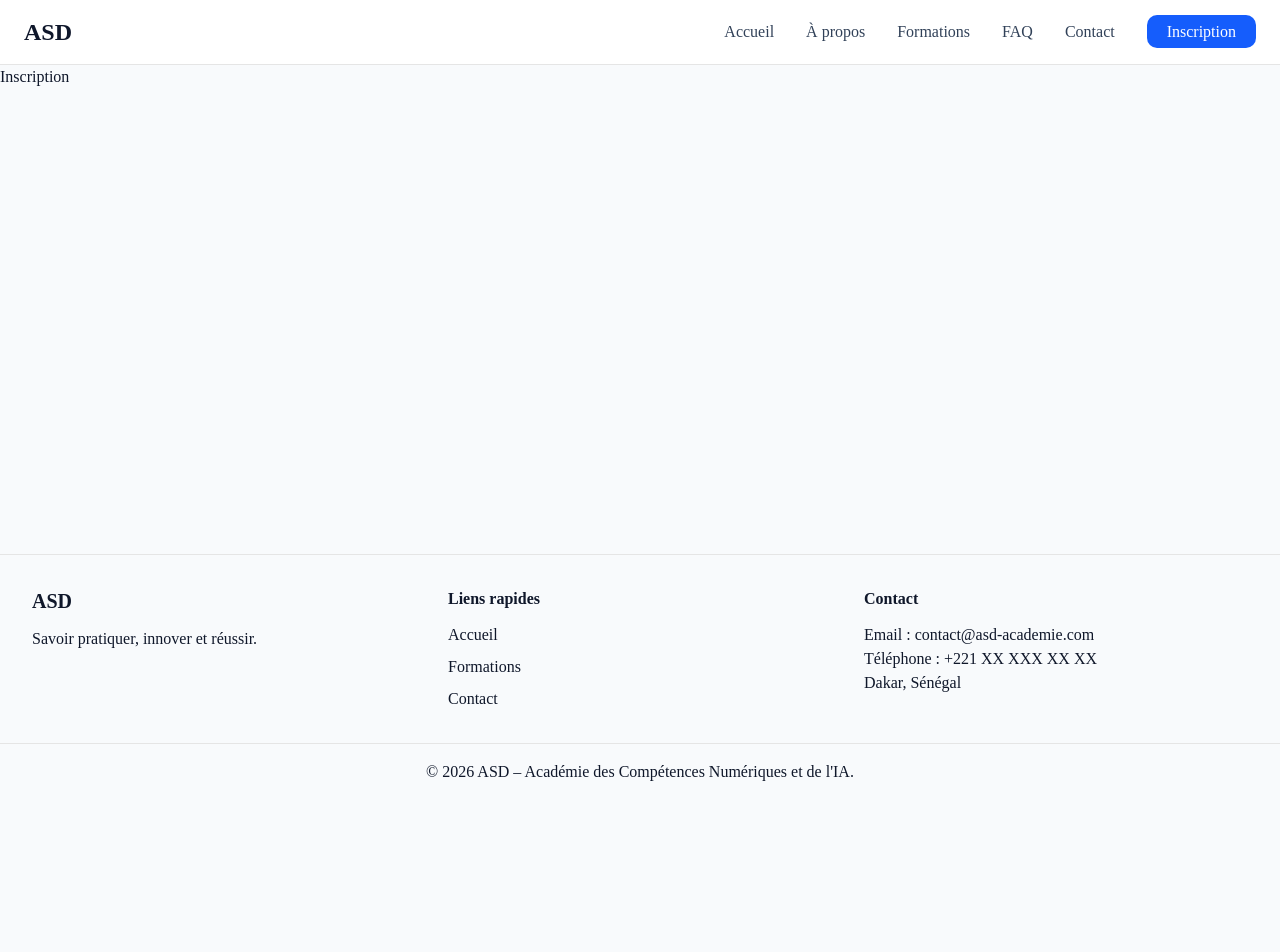
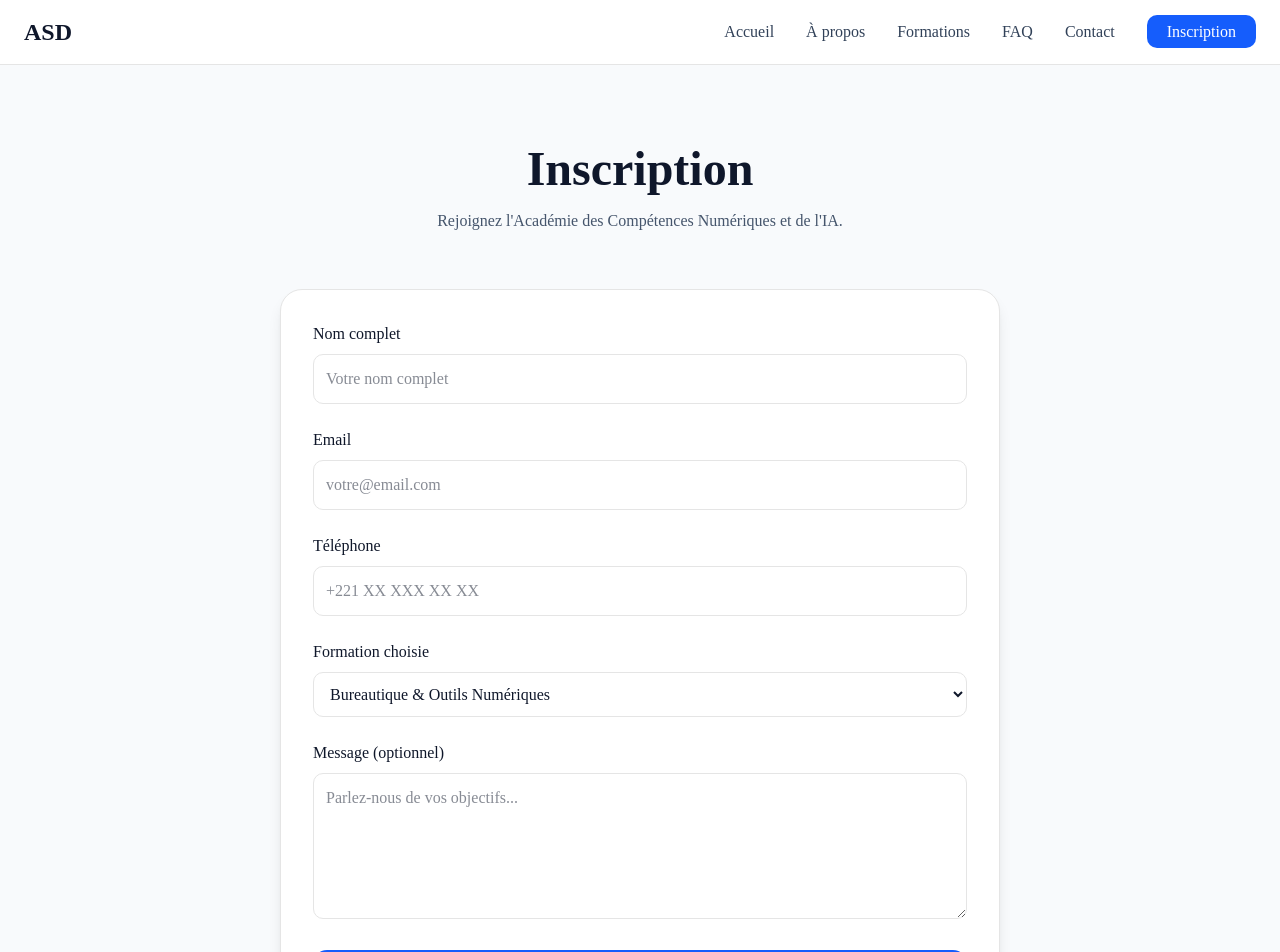
Before and after one commit to alassanediarra-tech/asd-academie, a Next.js app: page /inscription in a window 1280 px wide. Shown: the top 952 px of the page. Before the commit the page ends 800 px from the top, so only its background shows below. Built offline with nearby package versions, Linux system fonts and the light colour scheme.

Commit message:
Validation du formulaire d'inscription

```diff
--- a/app/inscription/page.tsx
+++ b/app/inscription/page.tsx
@@ -1,7 +1,151 @@
+"use client";
+
+import { useForm } from "react-hook-form";
+import { z } from "zod";
+import { zodResolver } from "@hookform/resolvers/zod";
+
+const inscriptionSchema = z.object({
+  nom: z.string().min(3, "Le nom est trop court"),
+  email: z.string().email("Email invalide"),
+  telephone: z.string().min(9, "Numéro invalide"),
+  formation: z.string(),
+  message: z.string().optional(),
+});
+
+type InscriptionData = z.infer<typeof inscriptionSchema>;
+
 export default function InscriptionPage() {
+  const {
+  register,
+  handleSubmit,
+  formState: { errors },
+} = useForm<InscriptionData>({
+  resolver: zodResolver(inscriptionSchema),
+});
+
+const onSubmit = (data: InscriptionData) => {
+  alert("Formulaire envoyé !");
+  console.log(data);
+};
+
   return (
-    <div>
-      <h1>Inscription</h1>
-    </div>
+    <section className="max-w-3xl mx-auto px-6 py-20">
+      <div className="text-center">
+        <h1 className="text-5xl font-bold text-slate-900">
+          Inscription
+        </h1>
+
+        <p className="mt-4 text-slate-600">
+          Rejoignez l'Académie des Compétences Numériques et de l'IA.
+        </p>
+      </div>
+
+      <form
+  onSubmit={handleSubmit(onSubmit)}
+  className="mt-14 bg-white rounded-3xl shadow-lg border p-8 space-y-6"
+>
+
+        <div>
+          <label className="block font-medium mb-2">
+            Nom complet
+          </label>
+
+          <input
+            type="text"
+            className="w-full border rounded-lg p-3"
+            placeholder="Votre nom complet"
+            {...register("nom")}
+          />
+
+          {errors.nom && (
+            <p className="text-red-500 text-sm mt-1">
+              {errors.nom.message}
+            </p>
+          )}
+        </div>
+
+        <div>
+          <label className="block font-medium mb-2">
+            Email
+          </label>
+
+          <input
+            type="email"
+            className="w-full border rounded-lg p-3"
+            placeholder="votre@email.com"
+            {...register("email")}
+          />
+
+          {errors.email && (
+            <p className="text-red-500 text-sm mt-1">
+              {errors.email.message}
+            </p>
+          )}
+        </div>
+
+        <div>
+          <label className="block font-medium mb-2">
+            Téléphone
+          </label>
+
+          <input
+            type="tel"
+            className="w-full border rounded-lg p-3"
+            placeholder="+221 XX XXX XX XX"
+            {...register("telephone")}
+          />
+
+          {errors.telephone && (
+            <p className="text-red-500 text-sm mt-1">
+              {errors.telephone.message}
+            </p>
+          )}
+        </div>
+
+        <div>
+          <label className="block font-medium mb-2">
+            Formation choisie
+          </label>
+
+          <select
+            className="w-full border rounded-lg p-3"
+            {...register("formation")}
+          >
+            <option value="Bureautique & Outils Numériques">
+              Bureautique & Outils Numériques
+            </option>
+
+            <option value="Intelligence Artificielle">
+              Intelligence Artificielle
+            </option>
+
+            <option value="Insertion Professionnelle">
+              Insertion Professionnelle
+            </option>
+          </select>
+        </div>
+
+        <div>
+          <label className="block font-medium mb-2">
+            Message (optionnel)
+          </label>
+
+          <textarea
+            rows={5}
+            className="w-full border rounded-lg p-3"
+            placeholder="Parlez-nous de vos objectifs..."
+            {...register("message")}
+          />
+        </div>
+
+        <button
+          type="submit"
+          className="w-full bg-blue-600 text-white py-4 rounded-xl hover:bg-blue-700 transition-colors"
+        >
+          Envoyer ma candidature
+        </button>
+
+      </form>
+    </section>
   );
 }
```
